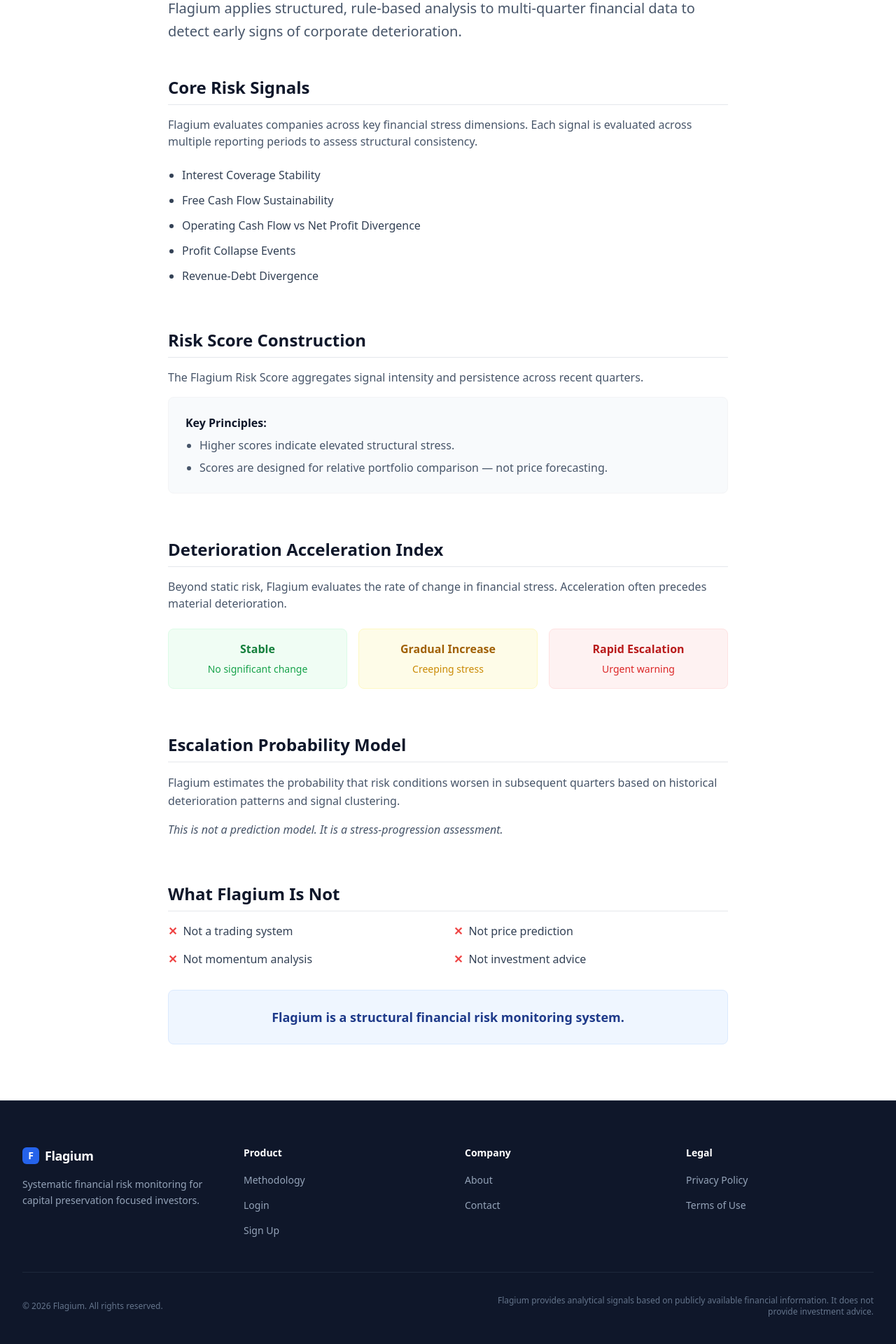
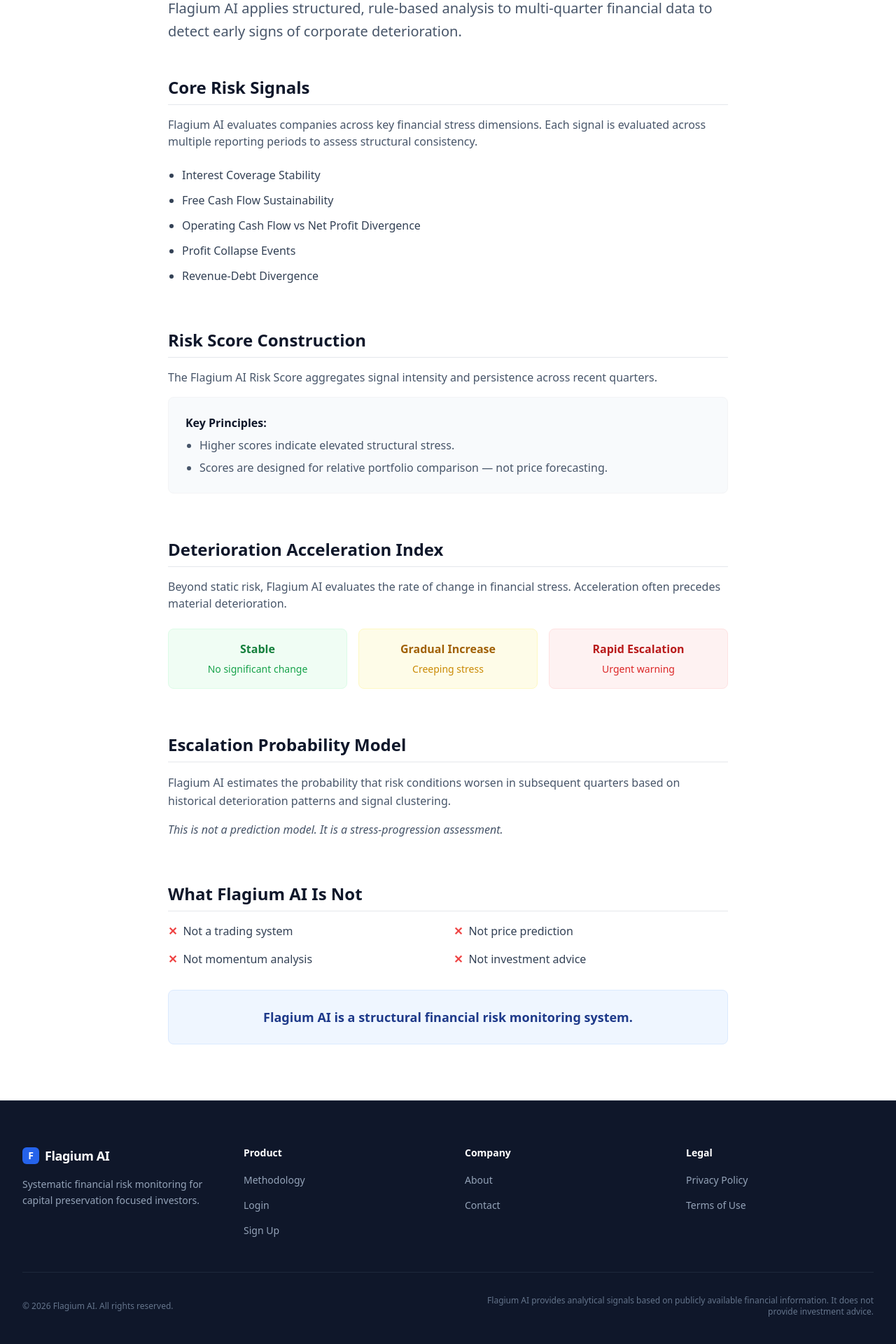
Before and after one commit to prmdsharma/flagium, a React (Vite) app in the folder ui/: page /methodology in a window 1280 px wide. Shown: the part 212-2132 px from the top of the page at 70% size. Built offline with nearby package versions, Linux system fonts and the light colour scheme.

Commit message:
chore: complete rebranding to Flagium AI across UI and API

```diff
--- a/ui/src/api.js
+++ b/ui/src/api.js
@@ -1,5 +1,5 @@
 /**
- * Flagium API Client
+ * Flagium AI API Client
  * Centralized API calls to the FastAPI backend.
  */
 
--- a/ui/src/components/GlobalHeader.jsx
+++ b/ui/src/components/GlobalHeader.jsx
@@ -109,7 +109,7 @@
                         <div className="w-8 h-8 bg-slate-900 dark:bg-blue-600 rounded-lg flex items-center justify-center text-white font-bold text-xl transition-colors">
                             F
                         </div>
-                        <span className="font-bold text-xl tracking-tight text-slate-900 dark:text-white">Flagium</span>
+                        <span className="font-bold text-xl tracking-tight text-slate-900 dark:text-white">Flagium AI</span>
                     </Link>
 
                     {/* Navigation */}
--- a/ui/src/components/auth/LoginModal.jsx
+++ b/ui/src/components/auth/LoginModal.jsx
@@ -60,7 +60,7 @@
                 </button>
 
                 <div className="login-header mb-8 text-center">
-                    <img src={logo} alt="Flagium" className="h-12 w-12 mx-auto mb-4" />
+                    <img src={logo} alt="Flagium AI" className="h-12 w-12 mx-auto mb-4" />
                     <h1 className="text-2xl font-bold text-slate-900 mb-2">Risk Terminal Access</h1>
                     <p className="text-sm text-slate-500 font-medium">{isLogin ? "Authenticate to Continue" : "Initialize Identity"}</p>
                 </div>
--- a/ui/src/components/common/AppFooter.jsx
+++ b/ui/src/components/common/AppFooter.jsx
@@ -7,7 +7,7 @@
 
                 {/* Left: Copyright */}
                 <div>
-                    &copy; {new Date().getFullYear()} Flagium
+                    &copy; {new Date().getFullYear()} Flagium AI
                 </div>
 
                 {/* Right: Links */}
--- a/ui/src/components/public/Footer.jsx
+++ b/ui/src/components/public/Footer.jsx
@@ -11,7 +11,7 @@
                             <div className="w-6 h-6 bg-slate-900 dark:bg-blue-600 rounded-md flex items-center justify-center text-white font-bold text-sm transition-colors">
                                 F
                             </div>
-                            <span className="font-bold text-lg tracking-tight text-slate-900 dark:text-white">Flagium</span>
+                            <span className="font-bold text-lg tracking-tight text-slate-900 dark:text-white">Flagium AI</span>
                         </Link>
                         <p className="text-sm text-slate-500 dark:text-slate-400 leading-relaxed">
                             Systematic financial risk monitoring for capital preservation focused investors.
@@ -50,10 +50,10 @@
                 {/* Bottom Bar */}
                 <div className="border-t border-gray-100 dark:border-slate-800 pt-8 flex flex-col md:flex-row justify-between items-center gap-4">
                     <p className="text-xs text-slate-400 dark:text-slate-500">
-                        &copy; {new Date().getFullYear()} Flagium. All rights reserved.
+                        &copy; {new Date().getFullYear()} Flagium AI. All rights reserved.
                     </p>
                     <p className="text-xs text-slate-400 dark:text-slate-500 max-w-xl text-center md:text-right">
-                        Flagium provides analytical signals based on publicly available financial information. It does not provide investment advice.
+                        Flagium AI provides analytical signals based on publicly available financial information. It does not provide investment advice.
                     </p>
                 </div>
             </div>
--- a/ui/src/components/public/PublicNavbar.jsx
+++ b/ui/src/components/public/PublicNavbar.jsx
@@ -14,7 +14,7 @@
                     <div className="w-8 h-8 bg-slate-900 rounded-lg flex items-center justify-center text-white font-bold text-xl group-hover:bg-blue-600 transition-colors">
                         F
                     </div>
-                    <span className="font-bold text-xl tracking-tight text-slate-900">Flagium</span>
+                    <span className="font-bold text-xl tracking-tight text-slate-900">Flagium AI</span>
                 </Link>
 
                 {/* Navigation */}
--- a/ui/src/pages/CompanyDetail.jsx
+++ b/ui/src/pages/CompanyDetail.jsx
@@ -59,7 +59,7 @@
                 {/* Center: Risk Engine + Density Layer */}
                 <div className="bb-panel bb-center">
                     <div className="risk-engine-module">
-                        <div className="rem-label">Flagium Risk Score</div>
+                        <div className="rem-label">Flagium AI Risk Score</div>
                         <div className="rem-score-row">
                             <div className="rem-score">{risk_score} <span className="rem-max">/ 100</span></div>
                             <div className="rem-delta" style={{ color: deltaColor }}>
@@ -116,7 +116,7 @@
                         </div>
                     </section>
 
-                    {/* 2. Flagium Active Risk Objects (V6 Density) */}
+                    {/* 2. Flagium AI Active Risk Objects (V6 Density) */}
                     <section className="risk-objects-section">
                         <div className="section-header-row">
                             <h3 className="section-title-inst">Active Risk Objects ({flags?.length || 0})</h3>
--- a/ui/src/pages/RegistrationSuccess.jsx
+++ b/ui/src/pages/RegistrationSuccess.jsx
@@ -9,7 +9,7 @@
         <div className="success-page-full">
             <div className="heroic-content">
                 <div style={{ marginBottom: '64px' }}>
-                    <img src={logo} alt="Flagium" style={{ width: '100px', margin: '0 auto' }} />
+                    <img src={logo} alt="Flagium AI" style={{ width: '100px', margin: '0 auto' }} />
                 </div>
 
                 <div className="heroic-icon-container">
--- a/ui/src/pages/VerifyEmail.jsx
+++ b/ui/src/pages/VerifyEmail.jsx
@@ -29,7 +29,7 @@
         <div className="auth-container">
             <div className="auth-card">
                 <div className="auth-header">
-                    <img src="/assets/logo.png" alt="Flagium" className="auth-logo" />
+                    <img src="/assets/logo.png" alt="Flagium AI" className="auth-logo" />
                     <h2>Email Verification</h2>
                 </div>
 
--- a/ui/src/pages/public/AboutPage.jsx
+++ b/ui/src/pages/public/AboutPage.jsx
@@ -2,10 +2,10 @@
     return (
         <div className="bg-white py-20 px-8">
             <div className="max-w-[700px] mx-auto text-center md:text-left">
-                <h1 className="text-4xl font-bold text-slate-900 mb-8">About Flagium</h1>
+                <h1 className="text-4xl font-bold text-slate-900 mb-8">About Flagium AI</h1>
 
                 <p className="text-xl text-slate-700 leading-relaxed mb-6 font-medium">
-                    Flagium is built by investors and engineers focused on systematic financial risk assessment and long-term capital protection.
+                    Flagium AI is built by investors and engineers focused on systematic financial risk assessment and long-term capital protection.
                 </p>
 
                 <p className="text-lg text-slate-600 leading-relaxed mb-12">
@@ -23,7 +23,7 @@
                         In an age of speculative excess and noise, we saw a need for clarity. Investors often miss the structural deterioration happening beneath the surface because they are focused on price action.
                     </p>
                     <p className="text-slate-600 leading-relaxed">
-                        We built Flagium to bring institutional-grade risk visibility to those who prioritize preserving their capital above all else.
+                        We built Flagium AI to bring institutional-grade risk visibility to those who prioritize preserving their capital above all else.
                     </p>
                 </div>
             </div>
--- a/ui/src/pages/public/MethodologyPage.jsx
+++ b/ui/src/pages/public/MethodologyPage.jsx
@@ -4,7 +4,7 @@
             <div className="max-w-[800px] mx-auto">
                 <h1 className="text-4xl font-bold text-slate-900 mb-6">Methodology</h1>
                 <p className="text-xl text-slate-600 mb-12 leading-relaxed">
-                    Flagium applies structured, rule-based analysis to multi-quarter financial data to detect early signs of corporate deterioration.
+                    Flagium AI applies structured, rule-based analysis to multi-quarter financial data to detect early signs of corporate deterioration.
                 </p>
 
                 <div className="space-y-16">
@@ -12,7 +12,7 @@
                     <section>
                         <h2 className="text-2xl font-bold text-slate-900 mb-4 border-b border-gray-200 pb-2">Core Risk Signals</h2>
                         <p className="text-slate-600 mb-6">
-                            Flagium evaluates companies across key financial stress dimensions. Each signal is evaluated across multiple reporting periods to assess structural consistency.
+                            Flagium AI evaluates companies across key financial stress dimensions. Each signal is evaluated across multiple reporting periods to assess structural consistency.
                         </p>
                         <ul className="space-y-3 text-slate-700 font-medium list-disc pl-5">
                             <li>Interest Coverage Stability</li>
@@ -27,7 +27,7 @@
                     <section>
                         <h2 className="text-2xl font-bold text-slate-900 mb-4 border-b border-gray-200 pb-2">Risk Score Construction</h2>
                         <p className="text-slate-600 mb-4">
-                            The Flagium Risk Score aggregates signal intensity and persistence across recent quarters.
+                            The Flagium AI Risk Score aggregates signal intensity and persistence across recent quarters.
                         </p>
                         <div className="bg-slate-50 p-6 rounded-lg border border-gray-100">
                             <p className="font-semibold text-slate-900 mb-2">Key Principles:</p>
@@ -42,7 +42,7 @@
                     <section>
                         <h2 className="text-2xl font-bold text-slate-900 mb-4 border-b border-gray-200 pb-2">Deterioration Acceleration Index</h2>
                         <p className="text-slate-600 mb-6">
-                            Beyond static risk, Flagium evaluates the rate of change in financial stress. Acceleration often precedes material deterioration.
+                            Beyond static risk, Flagium AI evaluates the rate of change in financial stress. Acceleration often precedes material deterioration.
                         </p>
                         <div className="grid grid-cols-1 md:grid-cols-3 gap-4">
                             <div className="p-4 bg-green-50 border border-green-100 rounded-lg text-center">
@@ -64,7 +64,7 @@
                     <section>
                         <h2 className="text-2xl font-bold text-slate-900 mb-4 border-b border-gray-200 pb-2">Escalation Probability Model</h2>
                         <p className="text-slate-600 leading-relaxed">
-                            Flagium estimates the probability that risk conditions worsen in subsequent quarters based on historical deterioration patterns and signal clustering.
+                            Flagium AI estimates the probability that risk conditions worsen in subsequent quarters based on historical deterioration patterns and signal clustering.
                         </p>
                         <p className="text-slate-600 mt-4 font-medium italic">
                             This is not a prediction model. It is a stress-progression assessment.
@@ -73,7 +73,7 @@
 
                     {/* Section 5 */}
                     <section>
-                        <h2 className="text-2xl font-bold text-slate-900 mb-4 border-b border-gray-200 pb-2">What Flagium Is Not</h2>
+                        <h2 className="text-2xl font-bold text-slate-900 mb-4 border-b border-gray-200 pb-2">What Flagium AI Is Not</h2>
                         <ul className="grid grid-cols-1 md:grid-cols-2 gap-4">
                             <li className="flex items-center gap-2 text-slate-700">
                                 <span className="text-red-500 font-bold">✕</span> Not a trading system
@@ -89,7 +89,7 @@
                             </li>
                         </ul>
                         <div className="mt-8 p-6 bg-blue-50 border border-blue-100 rounded-lg text-center">
-                            <p className="text-blue-900 font-semibold text-lg">Flagium is a structural financial risk monitoring system.</p>
+                            <p className="text-blue-900 font-semibold text-lg">Flagium AI is a structural financial risk monitoring system.</p>
                         </div>
                     </section>
                 </div>
```
Also changed, not shown: ui/src/pages/public/TermsPage.jsx (+4 -4 lines).
